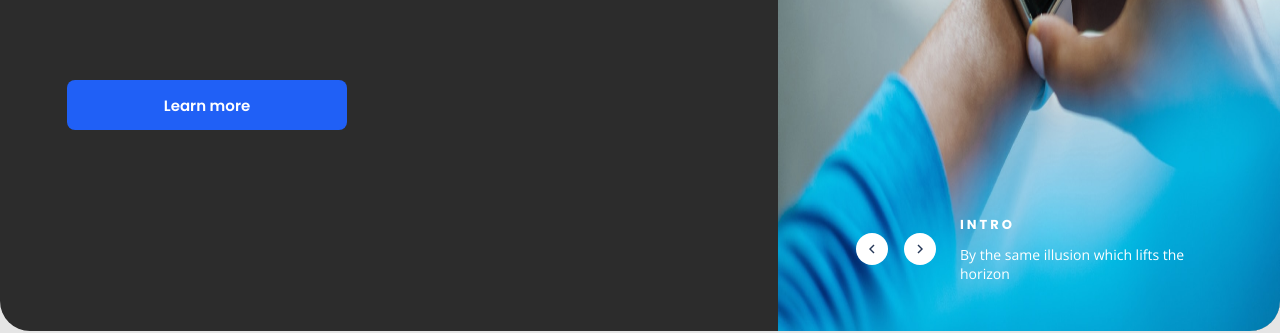
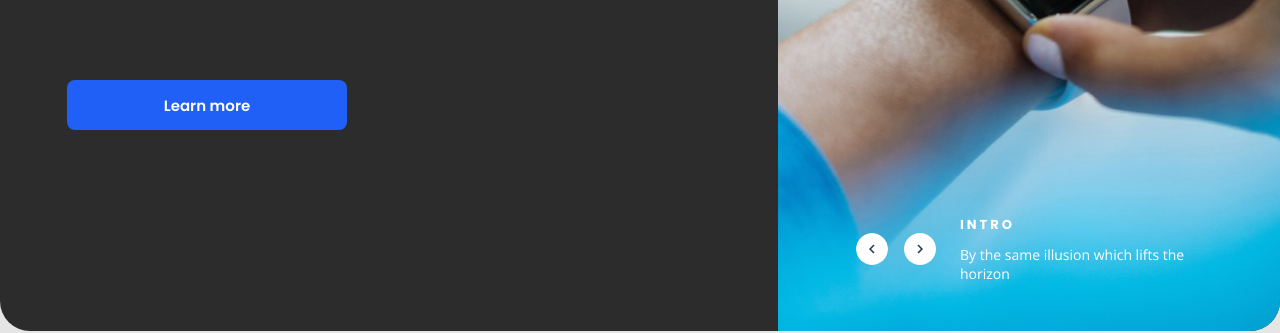
Before and after one commit to Alzay007/dia-landing, a website built with Parcel: page src/index.html in a window 1280 px wide. Shown: the part 469-802 px from the top of the page. Built offline with nearby package versions, Linux system fonts and the light colour scheme; files whose address does not match are found by name.

Commit message:
fixed slider

```diff
--- a/src/index.html
+++ b/src/index.html
@@ -65,39 +65,16 @@
         </div>
       </div>
       <div class="header__slider">
-        <div class="slider swiper">
-          <div class="slider__wrapper swiper-wrapper">
-            <div class="slider__image swiper-slide">
-              <img
-                src="./images/header/photo1.png"
-                alt="slide"
-                class="slide"
-              >
-            </div>
-            <div class="slider__image swiper-slide">
-              <img
-                src="./images/header/photo2.png"
-                alt="slide"
-                class="slide"
-              >
-            </div>
-            <div class="slider__image swiper-slide">
-              <img
-                src="./images/header/photo3.png"
-                alt="slide"
-                class="slide"
-              >
-            </img>
-            </div>
+        <div class="swiper">
+          <div class="swiper-wrapper">
+            <div class="swiper-slide slide--1"></div>
+            <div class="swiper-slide slide--2"></div>
+            <div class="swiper-slide slide--3"></div>
           </div>
-          <button class="slider__arrow-prev">
-            <img src="./images/header/arrow-left.png" alt="arrow_left">
-          </button>
-          <button class="slider__arrow-next">
-            <img src="./images/header/arrow-right.png" alt="arrow_right">
-          </button>
-          <h2 class="slider__title">intro</h2>
-          <p class="slider__subtitle">
+          <button class="swiper-arrow-prev"></button>
+          <button class="swiper-arrow-next"></button>
+          <h3 class="swiper__title">intro</h3>
+          <p class="swiper__text">
             By the same illusion which lifts the
             <br>
             horizon
--- a/src/scripts/main.js
+++ b/src/scripts/main.js
@@ -6,14 +6,14 @@ const swiper = new Swiper('.swiper', {
   modules: [Navigation],
 
   navigation: {
-    nextEl: '.slider__arrow-next',
-    prevEl: '.slider__arrow-prev',
+    nextEl: '.swiper-arrow-next',
+    prevEl: '.swiper-arrow-prev',
   },
 });
 
 const form = document.querySelector('.form');
 
-form.addEventListener('submit', function(event) {
+form.addEventListener('submit', function (event) {
   event.preventDefault();
 
   form.reset();
--- a/src/styles/blocks/header.scss
+++ b/src/styles/blocks/header.scss
@@ -176,16 +176,12 @@
     height: 390px;
     width: 100%;
 
-    border-radius: 30px;
-    background-color: $bgColor;
-
     @include onDesktop {
       position: absolute;
       width: 502px;
       height: 680px;
       right: 0;
       top: 120px;
-      border-radius: 30px 0;
     }
 
     @include onDesign {
--- a/src/styles/blocks/slider.scss
+++ b/src/styles/blocks/slider.scss
@@ -1,26 +1,40 @@
-.slider {
+.swiper {
   position: relative;
 
-  &__wrapper {
   width: 100%;
   height: 100%;
 }
 
-  &__image {
-    height: 100%;
+.swiper-slide {
+  background-size: cover;
+  background-position: center;
+  background-repeat: no-repeat;
+  border-radius: 30px;
+
+  @include onDesktop {
+    border-radius: 30px 0;
+  }
 }
 
-  &__arrow-prev {
+.slide--1 {
+  background-image: url('../images/header/photo1.png');
+}
+
+.slide--2 {
+  background-image: url('../images/header/photo2.png');
+}
+
+.slide--3 {
+  background-image: url('../images/header/photo3.png');
+}
+
+.swiper-arrow-prev {
   position: absolute;
-
-    display: flex;
-    justify-content: center;
-    align-items: center;
 
   height: 32px;
   width: 32px;
 
-    background-color: $colorWhite;
+  background-image: url('../images/header/arrow-left.svg');
   border-radius: 50%;
 
   z-index: 1;
@@ -43,17 +57,13 @@
   }
 }
 
-  &__arrow-next {
+.swiper-arrow-next {
   position: absolute;
-
-    display: flex;
-    justify-content: center;
-    align-items: center;
 
   height: 32px;
   width: 32px;
 
-    background-color: $colorWhite;
+  background-image: url('../images/header/arrow-right.svg');
   border-radius: 50%;
 
   z-index: 1;
@@ -76,7 +86,7 @@
   }
 }
 
-  &__title {
+.swiper__title {
   position: absolute;
   left: 20px;
   bottom: 72px;
@@ -101,7 +111,7 @@
   }
 }
 
-  &__subtitle {
+.swiper__text {
   position: absolute;
   left: 20px;
   bottom: 24px;
@@ -122,16 +132,3 @@
     bottom: 48px;
   }
 }
-}
-
-.slide {
-  background-size: contain;
-  background-position: center;
-  width: 100%;
-  height: 100%;
-  border-radius: 30px;
-
-  @include onDesktop {
-    border-radius: 30px 0;
-  }
-}
```
Also changed, not shown: src/images/header/arrow-left.png (deleted), src/images/header/arrow-left.svg (added), src/images/header/arrow-right.png (deleted), src/images/header/arrow-right.svg (added), 1 other file. Lines whose indentation alone changed are shown as unchanged.
